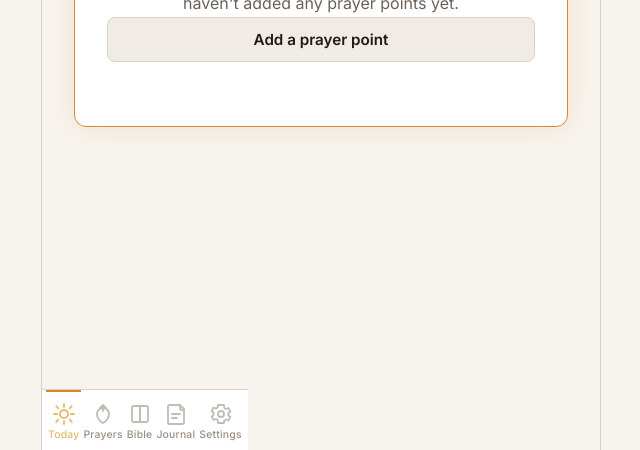
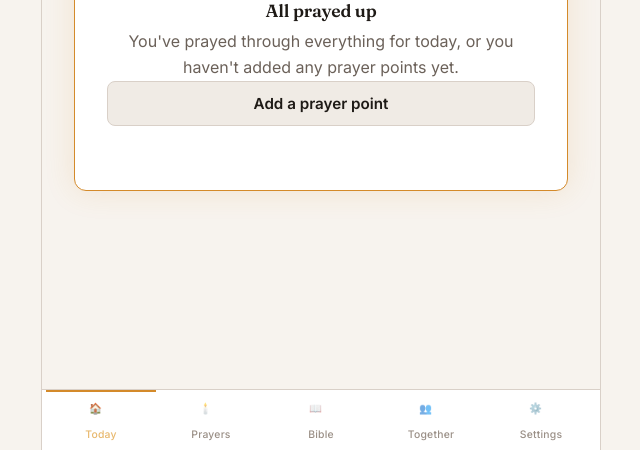
Before and after one commit to innio31/proseuche, a plain HTML site: page src/index.html in a window 1280 px wide. Shown: the part 350-800 px from the top of the page, without its empty margins (319-959 px from the left). Drawn offline with Linux system fonts and the light colour scheme.

Commit message:
Revise HTML structure and enhance navigation
Updated viewport meta tag and title. Added top bar and bottom navigation with icons. Included preconnect links for performance.

```diff
--- a/src/index.html
+++ b/src/index.html
@@ -2,49 +2,77 @@
 <html lang="en">
 <head>
   <meta charset="UTF-8" />
-  <meta name="viewport" content="width=device-width, initial-scale=1, viewport-fit=cover" />
-  <title>Proseuche — Prayer Companion</title>
-  <meta name="description" content="A personal and collective prayer companion." />
+  <meta name="viewport" content="width=device-width, initial-scale=1.0, viewport-fit=cover" />
+  <title>Proseuche</title>
   <link rel="manifest" href="/manifest.webmanifest" />
-  <meta name="theme-color" content="#101820" />
-  <link rel="icon" href="/icons/favicon.png" />
-  <link rel="apple-touch-icon" href="/icons/icon-192.png" />
+  <link rel="stylesheet" href="/css/styles.css" />
+
+  <!-- Preconnect for performance -->
+  <link rel="preconnect" href="https://impactdigitalacademy.com.ng" />
   <link rel="preconnect" href="https://fonts.googleapis.com" />
   <link rel="preconnect" href="https://fonts.gstatic.com" crossorigin />
-  <link href="https://fonts.googleapis.com/css2?family=Fraunces:opsz,wght@9..144,500;9..144,600&family=Inter:wght@400;500;600&display=swap" rel="stylesheet" />
-  <link rel="stylesheet" href="/css/styles.css" />
+  <link href="https://fonts.googleapis.com/css2?family=Fraunces:opsz,wght@9..144,400;9..144,600&family=Inter:wght@400;500;600&display=swap" rel="stylesheet" />
+
+  <!-- API base — change this to your actual API URL if needed -->
+  <script>
+    window.PROSEUCHE_API_BASE = window.PROSEUCHE_API_BASE || 'https://impactdigitalacademy.com.ng/proseuche';
+  </script>
 </head>
 <body>
   <div id="app">
-    <main id="screen" class="screen"><div class="empty-state">Loading…</div></main>
-    <div id="bottom-nav-wrap">
-      <nav class="bottom-nav">
-        <a href="#/today" data-route="#/today">
-          <svg class="nav-icon" viewBox="0 0 24 24" fill="none" stroke="currentColor" stroke-width="1.8" stroke-linecap="round" stroke-linejoin="round"><circle cx="12" cy="12" r="4"/><path d="M12 2v3M12 19v3M4.2 4.2l2.1 2.1M17.7 17.7l2.1 2.1M2 12h3M19 12h3M4.2 19.8l2.1-2.1M17.7 6.3l2.1-2.1"/></svg>
-          <span>Today</span>
-        </a>
-        <a href="#/prayers" data-route="#/prayers">
-          <svg class="nav-icon" viewBox="0 0 24 24" fill="none" stroke="currentColor" stroke-width="1.8" stroke-linecap="round" stroke-linejoin="round"><path d="M12 3v6M9 6l3-3 3 3M6 12c0 4 2.5 7 6 9 3.5-2 6-5 6-9a6 6 0 0 0-12 0Z"/></svg>
-          <span>Prayers</span>
-        </a>
-        <a href="#/bible" data-route="#/bible">
-          <svg class="nav-icon" viewBox="0 0 24 24" fill="none" stroke="currentColor" stroke-width="1.8" stroke-linecap="round" stroke-linejoin="round"><path d="M4 5.5C4 4.7 4.7 4 5.5 4H12v16H5.5A1.5 1.5 0 0 1 4 18.5v-13Z"/><path d="M20 5.5c0-.8-.7-1.5-1.5-1.5H12v16h6.5a1.5 1.5 0 0 0 1.5-1.5v-13Z"/></svg>
-          <span>Bible</span>
-        </a>
-        <a href="#/journal" data-route="#/journal">
-          <svg class="nav-icon" viewBox="0 0 24 24" fill="none" stroke="currentColor" stroke-width="1.8" stroke-linecap="round" stroke-linejoin="round"><path d="M4 4.5C4 3.7 4.7 3 5.5 3H16l4 4v13.5c0 .8-.7 1.5-1.5 1.5h-13A1.5 1.5 0 0 1 4 20.5v-16Z"/><path d="M16 3v3.5c0 .8.7 1.5 1.5 1.5H20M8 12h8M8 16h5"/></svg>
-          <span>Journal</span>
-        </a>
-        <a href="#/settings" data-route="#/settings">
-          <svg class="nav-icon" viewBox="0 0 24 24" fill="none" stroke="currentColor" stroke-width="1.8" stroke-linecap="round" stroke-linejoin="round"><circle cx="12" cy="12" r="3"/><path d="M19.4 13a7.6 7.6 0 0 0 0-2l2-1.5-2-3.5-2.4 1a7.6 7.6 0 0 0-1.7-1L15 3h-6l-.3 2.5a7.6 7.6 0 0 0-1.7 1l-2.4-1-2 3.5L4.6 11a7.6 7.6 0 0 0 0 2l-2 1.5 2 3.5 2.4-1a7.6 7.6 0 0 0 1.7 1L9 21h6l.3-2.5a7.6 7.6 0 0 0 1.7-1l2.4 1 2-3.5-2-1.5Z"/></svg>
-          <span>Settings</span>
-        </a>
-      </nav>
+    <!-- Top Bar -->
+    <div class="top-bar">
+      <div class="wordmark">
+        Proseuche <span>|</span> <span style="font-size:0.8rem;font-family:var(--font-body);font-weight:400">prayer journal</span>
+      </div>
+      <div class="top-bar-actions">
+        <button id="theme-toggle" title="Toggle theme">🌓</button>
+      </div>
     </div>
+
+    <!-- Screen container -->
+    <div id="screen" class="screen"></div>
+
+    <!-- Bottom Navigation -->
+    <nav class="bottom-nav" id="bottom-nav-wrap">
+      <a href="#/today" class="active">
+        <span class="nav-icon">🏠</span>
+        Today
+      </a>
+      <a href="#/prayers">
+        <span class="nav-icon">🕯️</span>
+        Prayers
+      </a>
+      <a href="#/bible">
+        <span class="nav-icon">📖</span>
+        Bible
+      </a>
+      <a href="#/together">
+        <span class="nav-icon">👥</span>
+        Together
+      </a>
+      <a href="#/settings">
+        <span class="nav-icon">⚙️</span>
+        Settings
+      </a>
+    </nav>
   </div>
 
-  <!-- Set this before app.js loads if you need to point at a different API
-       (e.g. a staging server) without rebuilding: window.PROSEUCHE_API_BASE = '...' -->
+  <!-- Scripts -->
+  <script type="importmap">
+    {
+      "imports": {
+        "./api.js": "./js/api.js",
+        "./app.js": "./js/app.js",
+        "./db-local.js": "./js/db-local.js",
+        "./install.js": "./js/install.js",
+        "./reminders.js": "./js/reminders.js",
+        "./router.js": "./js/router.js",
+        "./store.js": "./js/store.js",
+        "./views.js": "./js/views.js"
+      }
+    }
+  </script>
   <script type="module" src="/js/app.js"></script>
 </body>
 </html>
```
